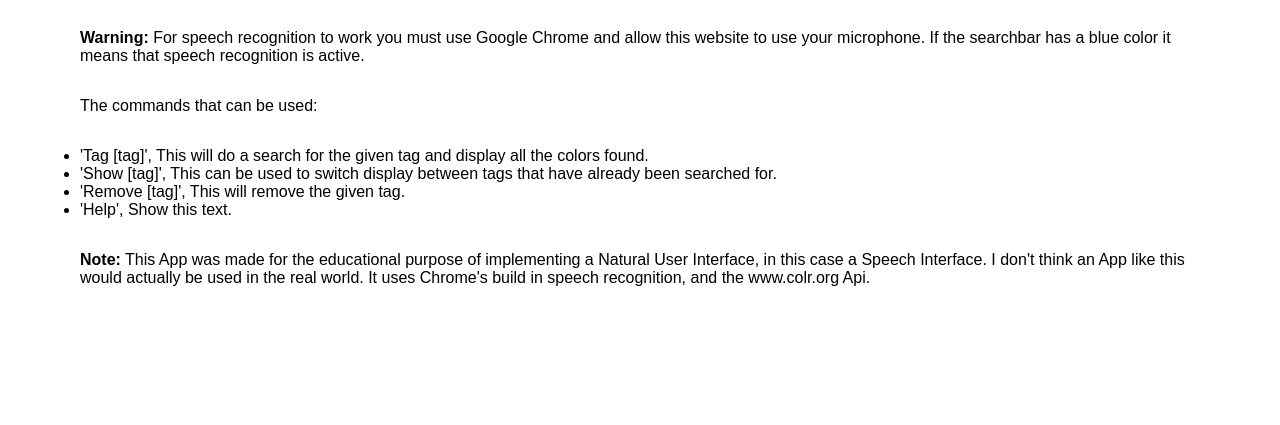
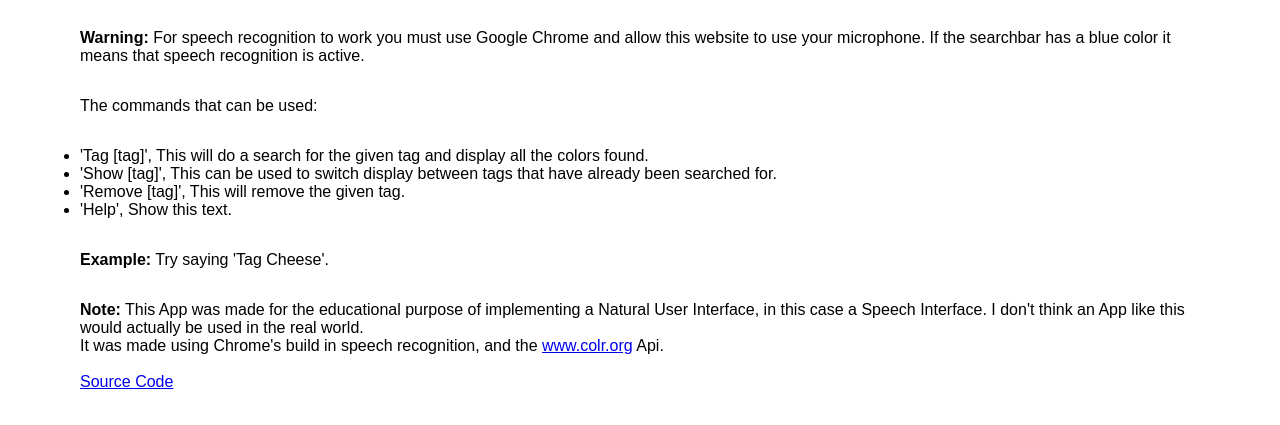
Before and after one commit to 0925227/Color-Finder-NUI, a plain HTML site: page index.html in a window 1280 px wide. Shown: the part 307-732 px from the top of the page. Drawn offline with Linux system fonts and the light colour scheme.

Commit message:
minor changes

```diff
--- a/index.html
+++ b/index.html
@@ -4,7 +4,7 @@
     <meta charset="UTF-8">
     <meta name="viewport" content="width=device-width, initial-scale=1.0">
     <title>Document</title>
-    <link rel="stylesheet" href="css/main.min.css">
+    <link rel="stylesheet" href="./css/main.min.css">
 </head>
 <body>
     <div class="searchbar" id="searchBar">
@@ -37,11 +37,18 @@
             </ul>
 
             <p>
-                <strong>Note:</strong> This App was made for the educational purpose of implementing a Natural User Interface, in this case a Speech Interface. I don't think an App like this would actually be used in the real world. It uses Chrome's build in speech recognition, and the www.colr.org Api.
+                <strong>Example:</strong> Try saying 'Tag Cheese'.
+            </p>
+
+            <p>
+                <strong>Note:</strong> This App was made for the educational purpose of implementing a Natural User Interface, in this case a Speech Interface. I don't think an App like this would actually be used in the real world.<br>
+                It was made using Chrome's build in speech recognition, and the <a href="http://www.colr.org/api.html">www.colr.org</a> Api.<br>
+                <br>
+                <a href="https://github.com/0925227/Color-Finder-NUI">Source Code</a>
             </p>
         </div>
     </div>
 
-    <script src="script.js"></script>
+    <script src="./script.js"></script>
 </body>
 </html>
```
